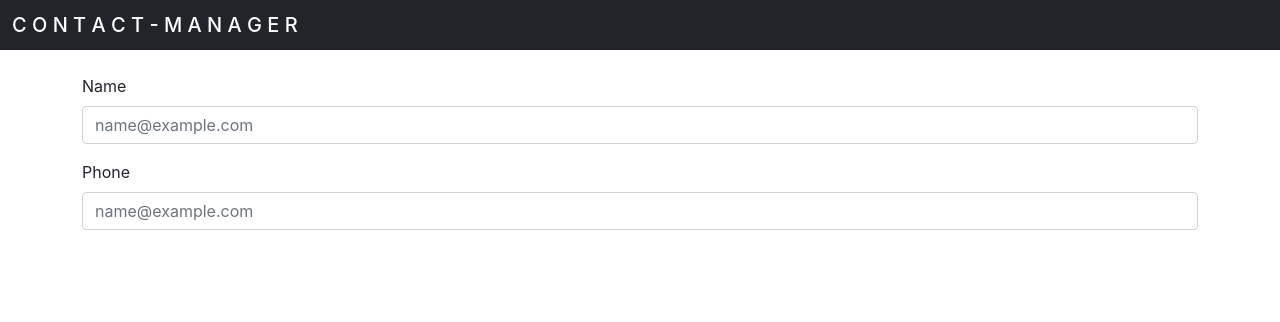
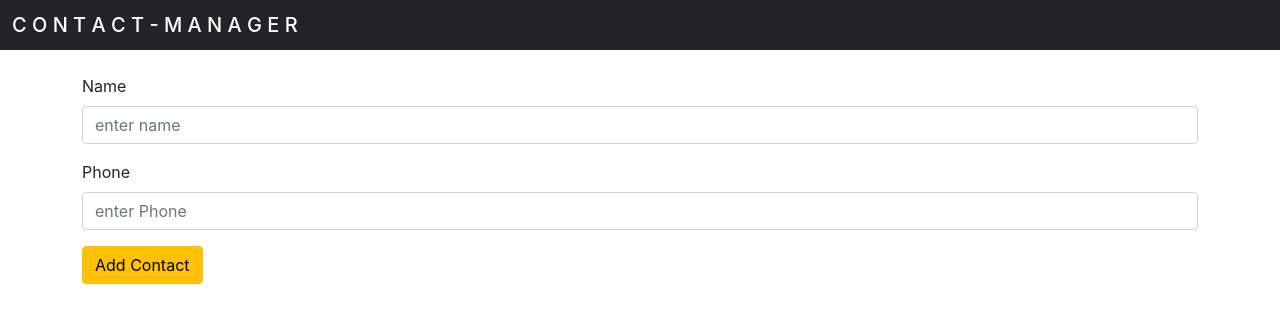
Before and after one commit to sarthakshukla99/contacts-manager, a React (Create React App) app: page / in a window 1280 px wide. Shown: the top 322 px of the page. Built offline with nearby package versions, Linux system fonts and the light colour scheme.

Commit message:
added custom hook for input value in contact js

```diff
--- a/src/components/Contacts.js
+++ b/src/components/Contacts.js
@@ -1,18 +1,44 @@
-import React from "react";
+import React, { useState } from "react";
+
+function useInputVal(val){
+    const [value , setValue] = useState('');
+
+    const handleChange = (e) => {
+        setValue(e.target.value);
+    }
+
+    return {
+        value,
+        onChange: handleChange
+    }
+}
+
 
 function Contacts() {
+    const name = useInputVal('');
+    const phone = useInputVal('');
+
+    const handleSubmit=(e)=>{
+        e.preventDefault();
+    }
+
+    const handleCreate = (e) => {
+        console.log(name.value);
+        console.log(phone.value);
+    }
     return (
         <div>
-            <div className="container my-4">
+            <form className="container my-4" onSubmit={handleSubmit}>
                 <div className="mb-3">
                     <label htmlFor="exampleFormControlInput1" className="form-label">
                         Name
                     </label>
                     <input
-                        type="email"
+                        type="text"
                         className="form-control"
                         id="exampleFormControlInput1"
-                        placeholder="name@example.com"
+                        placeholder="enter name"
+                        {...name}
                     />
                 </div>
                 <div className="mb-3">
@@ -23,11 +49,13 @@ function Contacts() {
                         type="text"
                         className="form-control"
                         id="exampleFormControlInput1"
-                        placeholder="name@example.com"
+                        placeholder="enter Phone"
+                        {...phone}
                     />
                 </div>
+                <button type="submit" className="btn btn-warning" onClick={handleCreate}>Add Contact</button>
 
-            </div>
+            </form>
         </div>
     );
 }
```
